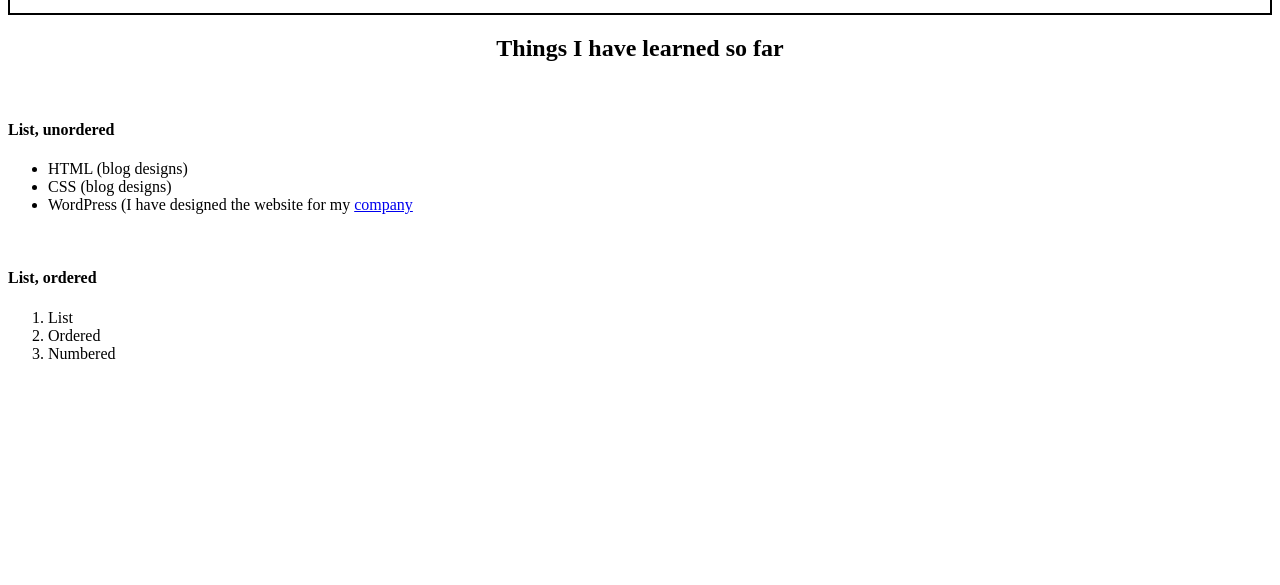
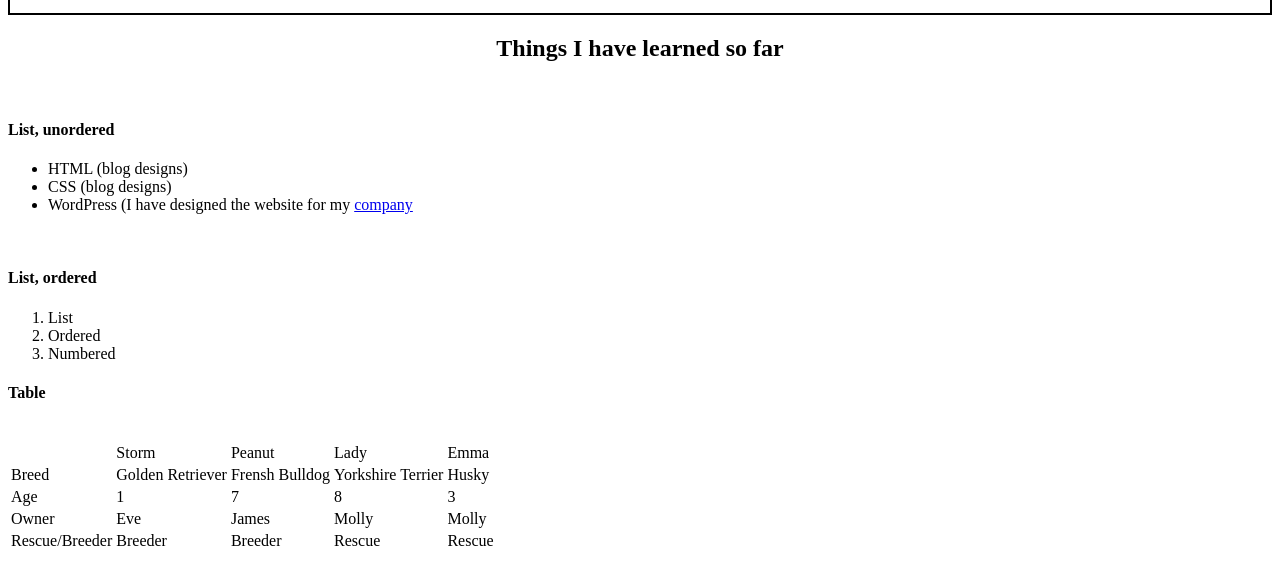
Before and after one commit to penalus/penalus.github.io, a plain HTML site: page index.html in a window 1280 px wide. Shown: the part 129-714 px from the top of the page. Drawn offline with Linux system fonts and the light colour scheme.

Commit message:
Update index.html

```diff
--- a/index.html
+++ b/index.html
@@ -33,5 +33,46 @@
 		<li>Numbered</li>
 	  <ol>
   </div>
+  <div>
+    <h4>Table</h4>
+  <br>
+    <table>
+	  <tr>
+	    <td>&nbsp;</td>
+		<td>Storm</td>
+		<td>Peanut</td>
+		<td>Lady</td>
+		<td>Emma</td>
+	  </tr>
+	  <tr>
+	    <td>Breed</td>
+		<td>Golden Retriever</td>
+		<td>Frensh Bulldog</td>
+		<td>Yorkshire Terrier</td>
+		<td>Husky<td>
+	  </tr>
+      <tr>
+	    <td>Age</td>
+		<td>1</td>
+		<td>7</td>
+		<td>8</td>
+		<td>3</td>
+      </tr>
+	  <tr>
+	    <td>Owner</td>
+		<td>Eve</td>
+		<td>James</td>
+		<td>Molly</td>
+		<td>Molly</td>
+	  </tr>
+	  <tr>
+	    <td>Rescue/Breeder
+		<td>Breeder</td>
+		<td>Breeder</td>
+		<td>Rescue</td>
+		<td>Rescue</td>
+	  </tr>
+	</table>
+  </div>
 </body>
 </html>
```
